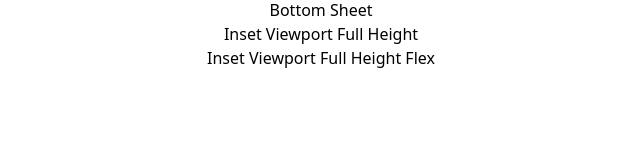
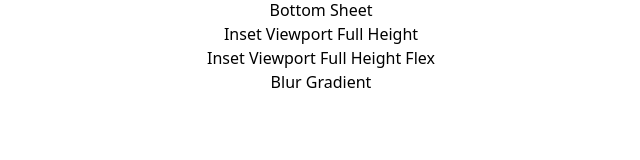
Before and after one commit to socratone/react-component-examples-with-tailwind, a Next.js app: page / in a window 1280 px wide. Shown: the part 130-290 px from the top of the page, without its empty margins (319-959 px from the left). Built offline with nearby package versions, Linux system fonts and the light colour scheme.

Commit message:
feat: blur gradient 링크 추가

```diff
--- a/src/app/page.tsx
+++ b/src/app/page.tsx
@@ -12,6 +12,7 @@ export default function Home() {
       <Link href="/inset-viewport-full-height-flex">
         Inset Viewport Full Height Flex
       </Link>
+      <Link href="/blur-gradient">Blur Gradient</Link>
     </main>
   );
 }
```
